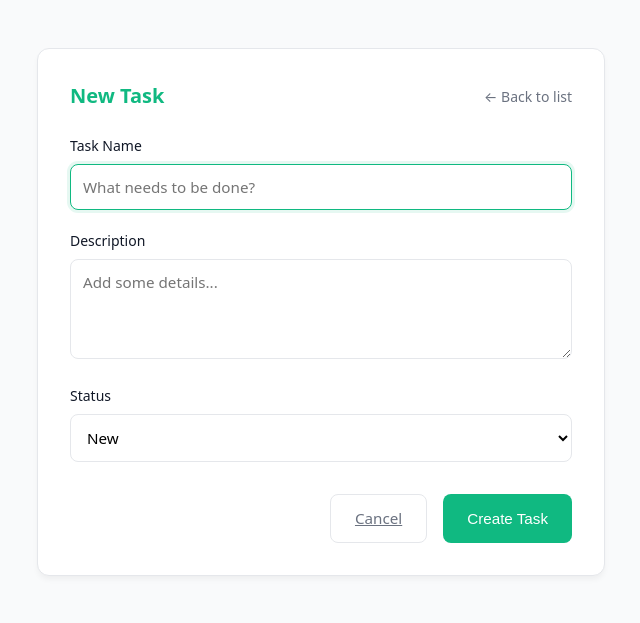
After one commit to 0ScPro0/django-redis-todolist, a Django app: page /create/ in a window 1280 px wide. The commit adds this page. Shown: the top 623 px of the page, without its empty margins (319-959 px from the left). Run offline with Django 5.2, Linux system fonts and the light colour scheme; parts of the project's set-up code (start-up, migrations or seed data) failed here and were passed over.

Commit message:
add templates

```diff
--- /dev/null
+++ b/todolist/main/templates/main/create.html
@@ -0,0 +1,190 @@
+<!DOCTYPE html>
+<html lang="ru">
+
+<head>
+    <meta charset="UTF-8">
+    <meta name="viewport" content="width=device-width, initial-scale=1.0">
+    <title>Create Task - Django Redis Todolist</title>
+    <style>
+        :root {
+            --bg-body: #f9fafb;
+            --bg-card: #ffffff;
+            --primary: #10b981;
+            --primary-hover: #059669;
+            --text-main: #111827;
+            --text-muted: #6b7280;
+            --border: #e5e7eb;
+            --danger: #ef4444;
+        }
+
+        * {
+            margin: 0;
+            padding: 0;
+            box-sizing: border-box;
+        }
+
+        body {
+            font-family: system-ui, -apple-system, "Segoe UI", Roboto, sans-serif;
+            background-color: var(--bg-body);
+            color: var(--text-main);
+            line-height: 1.5;
+        }
+
+        .container {
+            max-width: 600px;
+            margin: 3rem auto;
+            padding: 0 1rem;
+        }
+
+        /* Form card */
+        .form-card {
+            background: var(--bg-card);
+            border: 1px solid var(--border);
+            border-radius: 0.75rem;
+            padding: 2rem;
+            box-shadow: 0 4px 6px -1px rgba(0, 0, 0, 0.05);
+        }
+
+        .form-header {
+            margin-bottom: 1.5rem;
+            display: flex;
+            justify-content: space-between;
+            align-items: center;
+        }
+
+        .form-header h2 {
+            font-size: 1.25rem;
+            font-weight: 700;
+            color: var(--primary);
+        }
+
+        .back-link {
+            text-decoration: none;
+            color: var(--text-muted);
+            font-size: 0.875rem;
+            transition: color 0.2s;
+        }
+
+        .back-link:hover {
+            color: var(--text-main);
+        }
+
+        /* Form fields */
+        .form-group {
+            margin-bottom: 1.25rem;
+        }
+
+        label {
+            display: block;
+            margin-bottom: 0.5rem;
+            font-size: 0.875rem;
+            font-weight: 500;
+            color: var(--text-main);
+        }
+
+        input[type="text"],
+        textarea,
+        select {
+            width: 100%;
+            padding: 0.75rem;
+            border: 1px solid var(--border);
+            border-radius: 0.5rem;
+            font-size: 0.95rem;
+            font-family: inherit;
+            transition: border-color 0.2s, box-shadow 0.2s;
+            background-color: #fff;
+        }
+
+        input:focus,
+        textarea:focus,
+        select:focus {
+            outline: none;
+            border-color: var(--primary);
+            box-shadow: 0 0 0 3px rgba(16, 185, 129, 0.1);
+        }
+
+        textarea {
+            resize: vertical;
+            min-height: 100px;
+        }
+
+        /* Buttons */
+        .form-actions {
+            display: flex;
+            justify-content: flex-end;
+            gap: 1rem;
+            margin-top: 2rem;
+        }
+
+        .btn {
+            padding: 0.75rem 1.5rem;
+            border-radius: 0.5rem;
+            font-weight: 500;
+            font-size: 0.95rem;
+            cursor: pointer;
+            border: none;
+            transition: all 0.2s;
+        }
+
+        .btn-primary {
+            background-color: var(--primary);
+            color: white;
+        }
+
+        .btn-primary:hover {
+            background-color: var(--primary-hover);
+        }
+
+        .btn-secondary {
+            background-color: transparent;
+            color: var(--text-muted);
+            border: 1px solid var(--border);
+        }
+
+        .btn-secondary:hover {
+            background-color: #f9fafb;
+            color: var(--text-main);
+        }
+    </style>
+</head>
+
+<body>
+    <div class="container">
+        <div class="form-card">
+            <div class="form-header">
+                <h2>New Task</h2>
+                <a href="{% url 'index' %}" class="back-link">← Back to list</a>
+            </div>
+
+            <form method="post" action="{% url 'task_create' %}">
+                {% csrf_token %}
+
+                <div class="form-group">
+                    <label for="name">Task Name</label>
+                    <input type="text" id="name" name="name" placeholder="What needs to be done?" required autofocus>
+                </div>
+
+                <div class="form-group">
+                    <label for="description">Description</label>
+                    <textarea id="description" name="description" placeholder="Add some details..."></textarea>
+                </div>
+
+                <div class="form-group">
+                    <label for="status">Status</label>
+                    <select id="status" name="status">
+                        <option value="new">New</option>
+                        <option value="in_progress">Pending</option>
+                        <option value="completed">Completed</option>
+                    </select>
+                </div>
+
+                <div class="form-actions">
+                    <a href="{% url 'index' %}" class="btn btn-secondary">Cancel</a>
+                    <button type="submit" class="btn btn-primary">Create Task</button>
+                </div>
+            </form>
+        </div>
+    </div>
+</body>
+
+</html>
```
Also changed, not shown: todolist/main/templates/main/index.html (+10 -5 lines), todolist/main/templates/main/update.html (added, +194 -0 lines).
